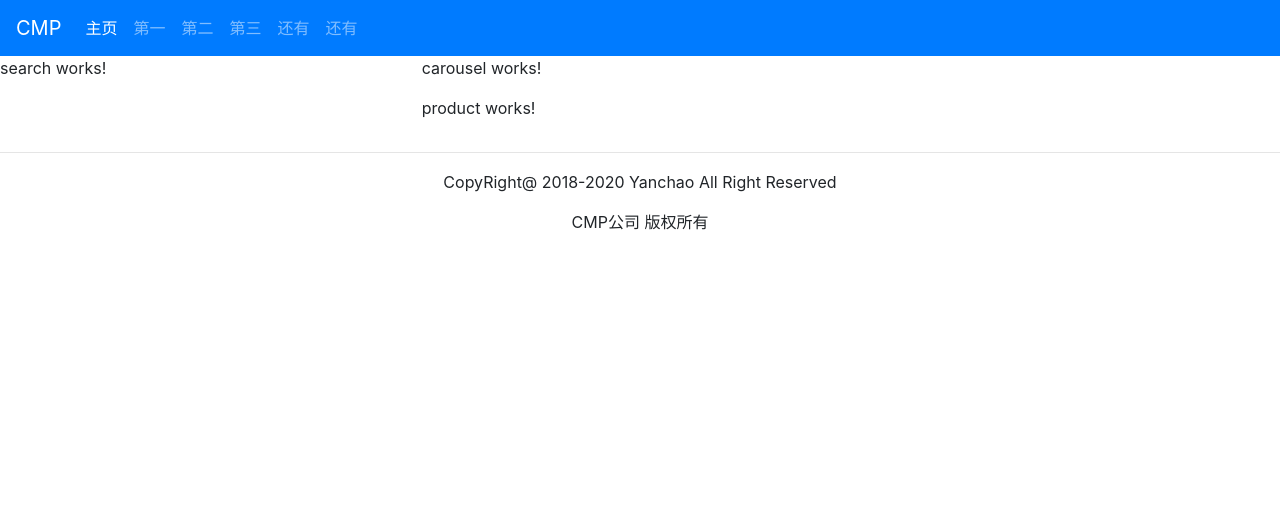
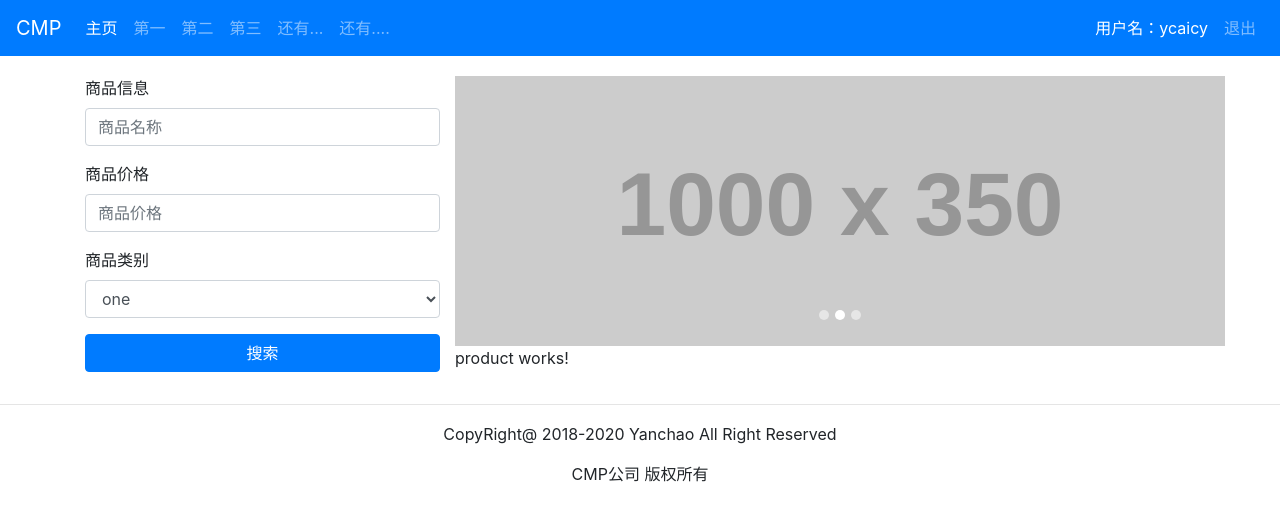
Before and after one commit to 290388252/myAngular-admin, an Angular app: page / in a window 1280 px wide. Shown: the top 520 px of the page. Built offline with nearby package versions, Linux system fonts and the light colour scheme.

Commit message:
[Change] 。。。

```diff
--- a/src/app/app.component.css
+++ b/src/app/app.component.css
@@ -0,0 +1,11 @@
+.container{
+  margin: 0 auto;
+  padding-top: 20px;
+  padding-right: 0;
+}
+.search{
+
+}
+.carousel-product{
+  margin-left: 10px;
+}
--- a/src/app/app.component.html
+++ b/src/app/app.component.html
@@ -1,6 +1,7 @@
 <app-navbar></app-navbar>
+<div class="container">
   <div class="row">
-  <div class="col-md-4">
+    <div class="col-md-4 search">
       <app-search></app-search>
     </div>
     <div class="col-md-8">
@@ -12,4 +13,5 @@
       </div>
     </div>
   </div>
+</div>
 <app-footer></app-footer>
--- a/src/app/carousel/carousel.component.css
+++ b/src/app/carousel/carousel.component.css
@@ -0,0 +1,9 @@
+.slide-image {
+  width: 100%;
+}
+.carousel-indicators li{
+  width: 10px!important;
+  height: 10px!important;
+  border-radius: 5px!important;
+  cursor: pointer!important;
+}
--- a/src/app/carousel/carousel.component.html
+++ b/src/app/carousel/carousel.component.html
@@ -1,3 +1,19 @@
-<p>
-  carousel works!
-</p>
+<!--http://placehold.it/800x300-->
+<div id="carouselExampleIndicators" class="carousel slide" data-ride="carousel">
+  <ol class="carousel-indicators">
+    <li data-target="#carouselExampleIndicators" data-slide-to="0" class="active"></li>
+    <li data-target="#carouselExampleIndicators" data-slide-to="1"></li>
+    <li data-target="#carouselExampleIndicators" data-slide-to="2"></li>
+  </ol>
+  <div class="carousel-inner" role="listbox">
+    <div class="carousel-item active">
+      <img class="d-block img-fluid" src="http://via.placeholder.com/1000x350" alt="First slide">
+    </div>
+    <div class="carousel-item">
+      <img class="d-block img-fluid" src="http://via.placeholder.com/1000x350" alt="Second slide">
+    </div>
+    <div class="carousel-item">
+      <img class="d-block img-fluid" src="http://via.placeholder.com/1000x350" alt="Third slide">
+    </div>
+  </div>
+</div>
--- a/src/app/carousel/carousel.component.ts
+++ b/src/app/carousel/carousel.component.ts
@@ -10,6 +10,9 @@ export class CarouselComponent implements OnInit {
   constructor() { }
 
   ngOnInit() {
+    $('.carousel').carousel({
+      interval: 4000
+    });
   }
 
 }
--- a/src/app/footer/footer.component.html
+++ b/src/app/footer/footer.component.html
@@ -1,5 +1,5 @@
-  <hr class="col-lg-12"/>
-    <div class="col-lg-12">
+  <hr class="col-md-12"/>
+    <div class="col-md-12">
       <p class="footer-p">CopyRight@ 2018-2020 Yanchao All Right Reserved</p>
       <p class="footer-p">CMP公司 版权所有</p>
     </div>
--- a/src/app/navbar/navbar.component.html
+++ b/src/app/navbar/navbar.component.html
@@ -20,10 +20,20 @@
         <a class="nav-link" href="#">第三</a>
       </li>
       <li class="nav-item">
-        <a class="nav-link" href="#">还有</a>
+        <a class="nav-link" href="#">还有...</a>
       </li>
       <li class="nav-item">
-        <a class="nav-link" href="#">还有</a>
+        <a class="nav-link" href="#">还有....</a>
+      </li>
+    </ul>
+  </div>
+  <div class="collapse navbar-collapse justify-content-end">
+    <ul class="nav navbar-nav">
+      <li class="nav-item active">
+        <a class="nav-link" href="#">用户名：ycaicy<span class="sr-only">(current)</span></a>
+      </li>
+      <li class="nav-item">
+        <a class="nav-link" href="#">退出<span class="sr-only">(current)</span></a>
       </li>
     </ul>
   </div>
--- a/src/app/search/search.component.html
+++ b/src/app/search/search.component.html
@@ -1,3 +1,25 @@
-<p>
-  search works!
-</p>
+<form name="searchForm" role="form">
+  <div class="form-group">
+    <label for="productTitle">商品信息</label>
+    <input type="text" id="productTitle" placeholder="商品名称" class="form-control">
+  </div>
+
+  <div class="form-group">
+    <label for="productPrice">商品价格</label>
+    <input type="number" id="productPrice" placeholder="商品价格" class="form-control">
+  </div>
+
+  <div class="form-group">
+    <label for="productCategory">商品类别</label>
+    <select name="" id="productCategory" class="form-control">
+      <option value="">one</option>
+      <option value="">two</option>
+      <option value="">three</option>
+      <option value="">four</option>
+    </select>
+  </div>
+
+  <div class="form-group">
+    <button type="submit" class="btn btn-primary btn-block">搜索</button>
+  </div>
+</form>
--- a/src/index.html
+++ b/src/index.html
@@ -9,6 +9,6 @@
   <link rel="icon" type="image/x-icon" href="favicon.ico">
 </head>
 <body>
-  <app-root>loading...</app-root>
+  <app-root></app-root>
 </body>
 </html>
--- a/src/styles.css
+++ b/src/styles.css
@@ -1 +1,9 @@
 /* You can add global styles to this file, and also import other style files */
+.clear-padding-row{
+  padding-left:0;
+  padding-right:0;
+}
+body{
+  margin: 0;
+  padding: 0;
+}
```
Lines whose indentation alone changed are shown as unchanged.
